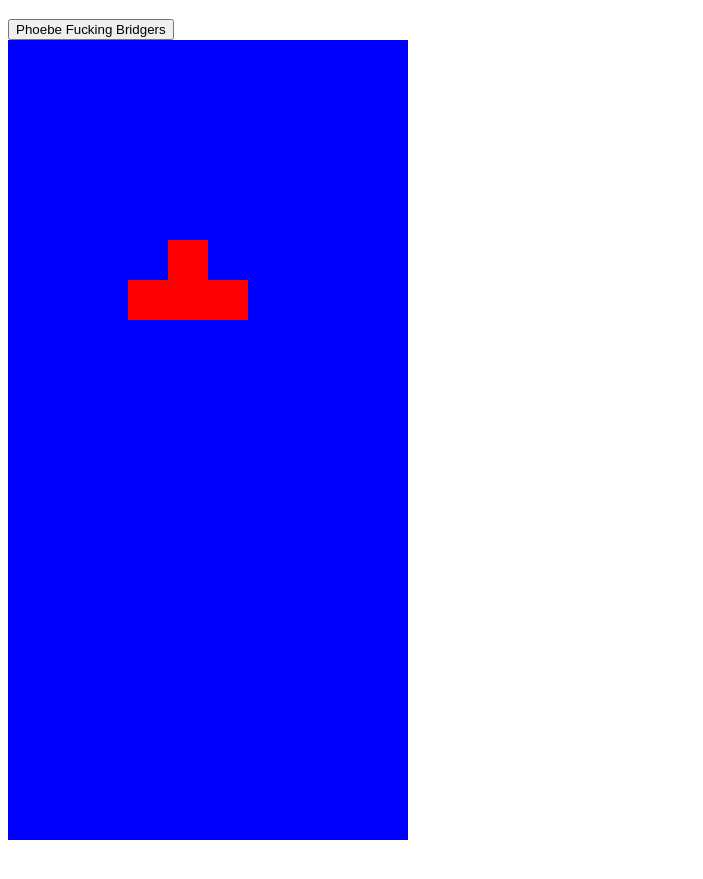
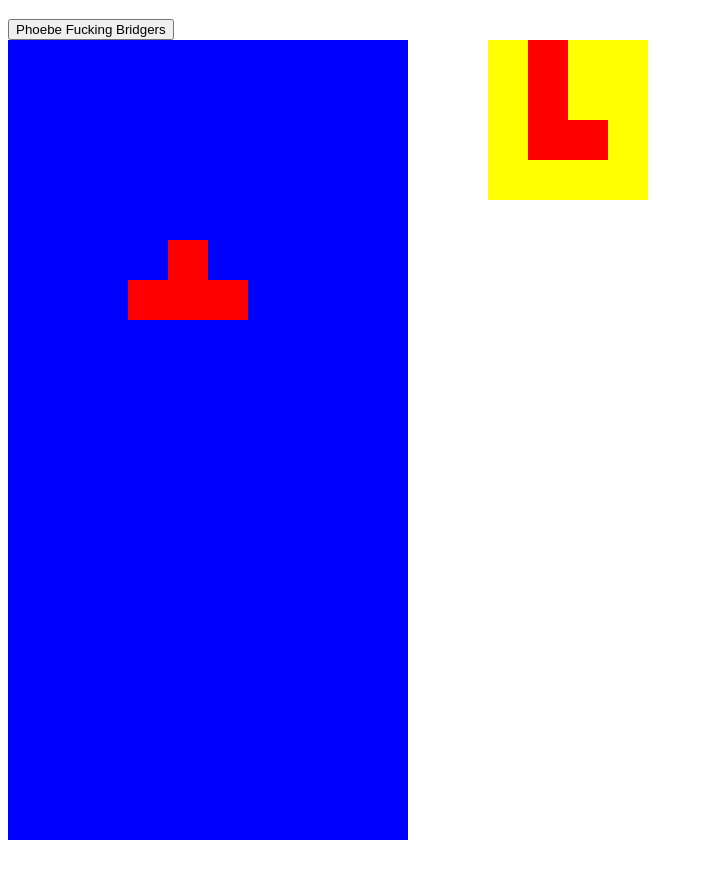
Before and after one commit to danielmerritt001/Tetris-browser-game, a plain HTML site: page index.html in a window 1280 px wide. Shown: the part 61-940 px from the top of the page, without its empty margins (0-703 px from the left). Drawn offline with Linux system fonts and the light colour scheme.

Commit message:
add next box

```diff
--- a/index.html
+++ b/index.html
@@ -12,8 +12,8 @@
   <div class="test testAgain"></div>
   <h1>Hello Tetris Lovers</h1>
   <button id= "pheebs">Phoebe Fucking Bridgers</button>
+  <div class="container">
     <div class="board">
-
       <div></div>
       <div></div>
       <div></div>
@@ -225,5 +225,24 @@
       <div class="frozen"></div>
       <div class="frozen"></div>
     </div>
+    <div class="next">
+      <div></div>
+      <div></div>
+      <div></div>
+      <div></div>
+      <div></div>
+      <div></div>
+      <div></div>
+      <div></div>
+      <div></div>
+      <div></div>
+      <div></div>
+      <div></div>
+      <div></div>
+      <div></div>
+      <div></div>
+      <div></div>
+    </div>
+  </div>
 </body>
 </html>
--- a/script/app.js
+++ b/script/app.js
@@ -6,6 +6,7 @@ let squares = document.querySelectorAll('.board div')
 squares.forEach((square, idx) => {
   square.classList.add(idx)
 })
+const nextSquares = document.querySelectorAll('.next div')
 
 /* ---------- Event Listeners ---------- */
 document.addEventListener('keyup', movement)
@@ -18,6 +19,18 @@ let currPosition = startPosition
 let currRotation = 0
 let width = 10
 
+const nextWidth = 4
+let nextIndex = 5
+let nextRandNum = 0
+const nextPiece = [
+  [0, 0-nextWidth, nextWidth, nextWidth+1],
+  [0, -nextWidth, nextWidth, nextWidth-1],
+  [0, -1, nextWidth, nextWidth+1],
+  [0, 1, nextWidth-1, nextWidth],
+  [0, 1, -nextWidth, -nextWidth+1],
+  [0, -nextWidth, nextWidth, nextWidth*2],
+  [nextWidth, 0, nextWidth -1, nextWidth + 1]
+]
 
 /* ---------- Pieces ---------- */
 
@@ -88,11 +101,13 @@ function floor() {
     currPiece.forEach(position => {
       squares[currPosition + position].classList.add('frozen')
     })
-    randNum = Math.floor(Math.random()*pieces.length)
+    randNum = nextRandNum
+    nextRandNum = Math.floor(Math.random()*pieces.length)
     currRotation = 0
     currPosition = 14
     currPiece = pieces[randNum][currRotation]
     show()
+    showNext()
   }
 }
 
@@ -156,7 +171,17 @@ function rotate(){
 
 speedId = setInterval(moveDown, 1000)
 
-
+/* ---------- Next Piece Grid --------- */
+function showNext() {
+  nextSquares.forEach(square => {
+    square.classList.remove('piece')
+  })
+  console.log(nextPiece[nextRandNum])
+  nextPiece[nextRandNum].forEach(position => {
+    nextSquares[nextIndex + position].classList.add('piece')
+  })
+}
+showNext()
 
 
 /* ---------- Music Testing ----------*/
--- a/style/style.css
+++ b/style/style.css
@@ -1,5 +1,5 @@
 h1 {
- color: purple;
+  color: purple;
 }
 .board {
   width: 400px;
@@ -21,3 +21,21 @@ h1 {
 .frozen {
 
 }
+
+.next {
+  width: 160px;
+  height: 160px;
+  background-color: yellow;
+  display: flex;
+  flex-wrap: wrap;
+  margin-left: 80px;
+}
+
+.next div {
+  width: 40px;
+  height: 40px;
+}
+
+.container {
+  display: flex;
+}
```
Lines whose indentation alone changed are shown as unchanged.
